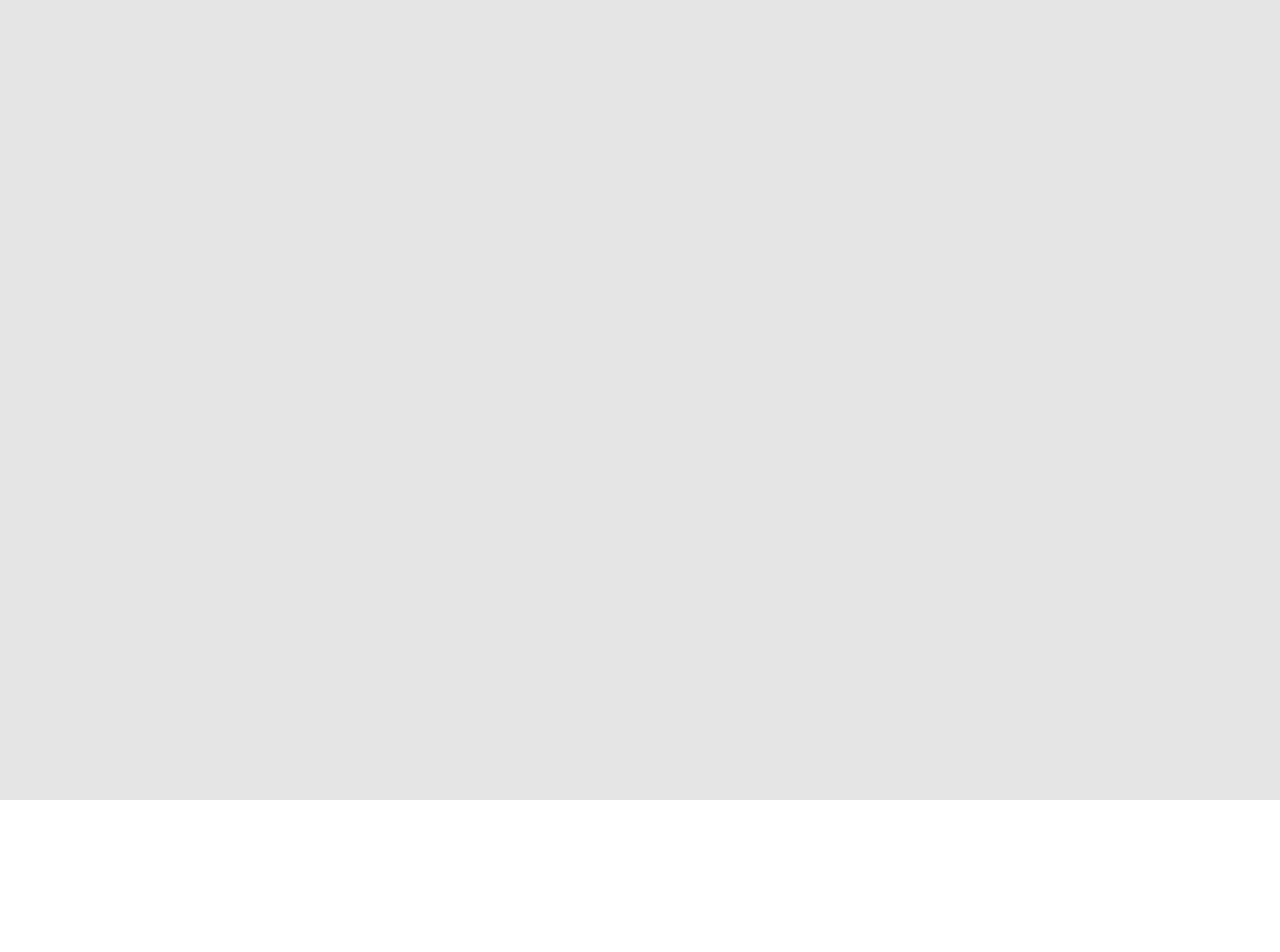
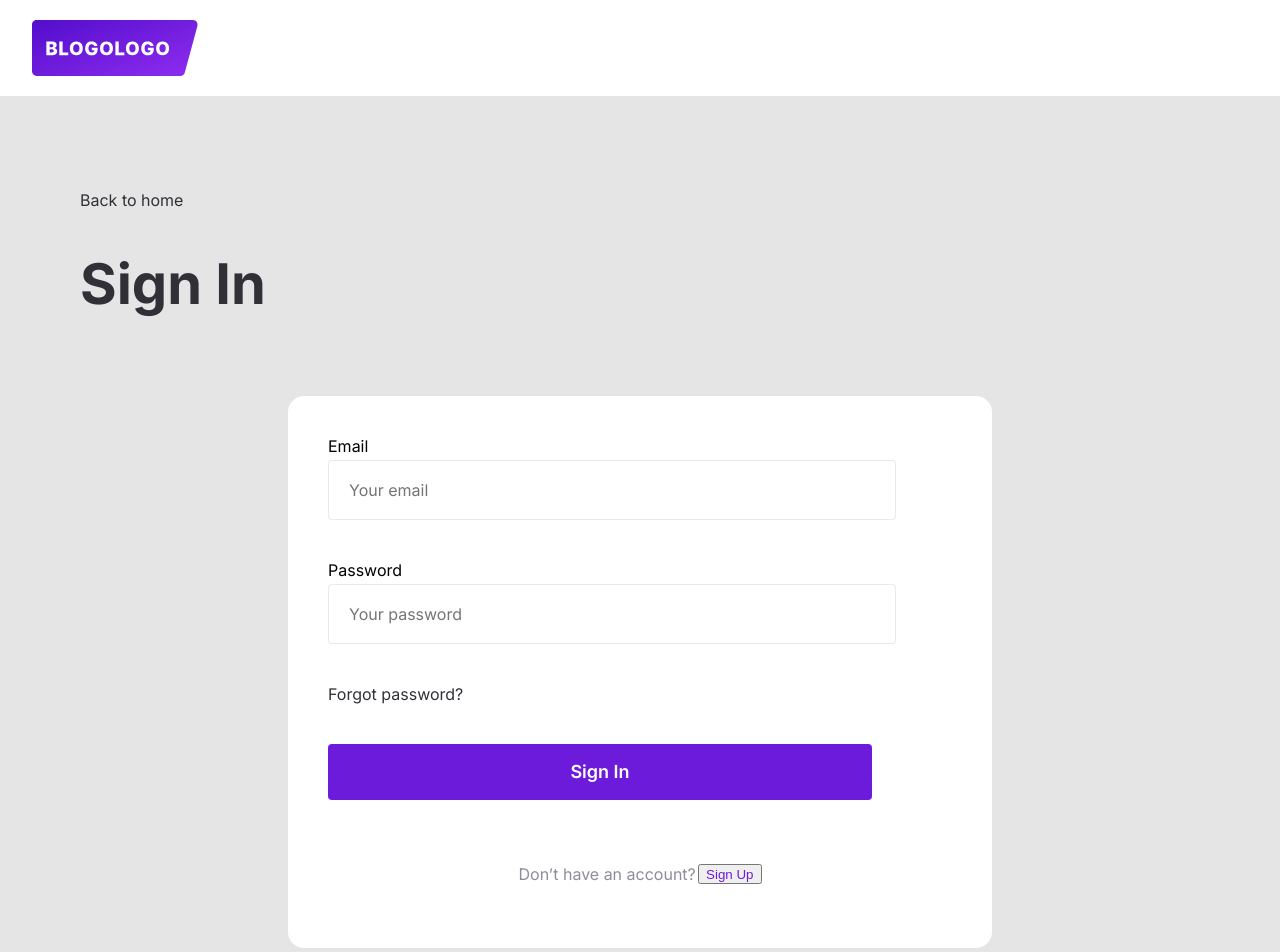
Before and after one commit to VDashkevich/Blog, a React (Create React App) app: page /sign-in in a window 1280 px wide. Before the commit this address had no page. Shown: the top 952 px of the page. Before the commit the page ends 800 px from the top, so only its background shows below. Built offline with nearby package versions, Linux system fonts and the light colour scheme.

Commit message:
protected routing

```diff
--- a/src/components/Header/Header.tsx
+++ b/src/components/Header/Header.tsx
@@ -24,6 +24,8 @@ const Header: FC<HeaderProps> = ({}: any) => {
   const { theme } = UseThemeContext();
   const isLightTheme = theme === Theme.Light;
   const [value, setValue] = useState("");
+  const auth = localStorage.getItem("authToken");
+
   const dispatch = useDispatch();
   const {
     posts: { pending, posts, error },
@@ -75,6 +77,7 @@ const Header: FC<HeaderProps> = ({}: any) => {
       })}
     >
       <Link to={`/`} className="HeaderLogo"></Link>
+      { auth &&
       <div
         className={classnames({
           ["HeaderSearchLight"]: isLightTheme,
@@ -97,11 +100,12 @@ const Header: FC<HeaderProps> = ({}: any) => {
             ["fa-solid fa-magnifying-glass iconDark"]: !isLightTheme,
           })}
         ></i>
-      </div>
-      <div className="HeaderUser">
+      </div>}
+      { auth && <div className="HeaderUser">
         <div className="HeaderUserIcon">
           <i className="fa-regular fa-user"></i>
         </div>
+
         <div
           className={classnames({
             ["HeaderUserNameLight"]: isLightTheme,
@@ -110,7 +114,7 @@ const Header: FC<HeaderProps> = ({}: any) => {
         >
           Artem Malkin
         </div>
-      </div>
+      </div> }
     </div>
   );
 };
--- /dev/null
+++ b/src/pages/ProtectedRoute/ProtectedRoute.tsx
@@ -0,0 +1,18 @@
+import React from "react";
+import { useSelector } from "react-redux";
+import {
+    Route,
+    Routes,
+    Navigate,
+    Outlet,
+    BrowserRouter,
+  } from "react-router-dom";
+
+const ProtectedRoute = ({ path, children} : any) => {
+  const auth = localStorage.getItem('authToken');
+
+return auth ? <Outlet /> : <Navigate to="/sign-in" />;
+
+};
+
+export default ProtectedRoute;
--- a/src/pages/Router/Router.tsx
+++ b/src/pages/Router/Router.tsx
@@ -12,18 +12,21 @@ import MainPage from "../MainPage";
 import ContentPage from "../ContentPage";
 import SignIn from "../SignIn";
 import MainLayout from "../../components/MainLayout";
+import ProtectedRoute from "../ProtectedRoute/ProtectedRoute";
 
 const Router = () => {
-  const dispatch = useDispatch();
 
   return (
     <BrowserRouter>
     <Routes>
           <Route path="/" element={<MainLayout />}>
+          <Route path={"/sign-in"} element={<SignIn />}></Route>
+            <Route path="/" element={<ProtectedRoute />}>
               <Route path="/" element={<MainPage />}></Route>
               <Route path={"/content/:id"} element={<ContentPage />} />
               <Route path={"/search"} element={<SearchPage />} />
-          <Route path={"test"} element={<SignIn />}></Route>
+              <Route path='*' element={<Navigate to ='/'/>}/>
+            </Route>
           </Route>
         </Routes>
     </BrowserRouter>
--- a/src/pages/SignIn/SignIn.tsx
+++ b/src/pages/SignIn/SignIn.tsx
@@ -1,16 +1,28 @@
-import React, { FC, FocusEventHandler } from "react";
+import React, { FC, FocusEventHandler, useEffect } from "react";
 import Input from "../../components/Input";
 import Button from "../../components/Button";
 import { Theme, UseThemeContext } from "../../context/ThemeModeContext";
 import classnames from "classnames";
 import "./SignIn.css";
-import { NavLink } from "react-router-dom";
+import { NavLink, useNavigate } from "react-router-dom";
 
 type SignInProps = {};
 
 const SignIn: FC<SignInProps> = ({}: any) => {
   const { theme } = UseThemeContext();
   const isLightTheme = theme === Theme.Light;
+  const navigate = useNavigate();
+  const auth = localStorage.getItem("authToken");
+  useEffect(() => {
+if(auth) {
+  navigate("/");
+}
+
+  },[])
+  const handleLogin = () => {
+    localStorage.setItem("authToken", "123");
+    navigate("/");
+  };
   return (
     <div
       className={classnames({
@@ -76,6 +88,7 @@ const SignIn: FC<SignInProps> = ({}: any) => {
         </div>
         <div className="SignInButtonBlock">
           <Button
+            onClick={handleLogin}
             btnContent={"Sign In"}
             className=" button_primary SignInButton"
           />
@@ -87,14 +100,15 @@ const SignIn: FC<SignInProps> = ({}: any) => {
           })}
         >
           <span>Don’t have an account?</span>
-          <span
+          <button
+            type="button"
             className={classnames({
               ["SignInSignUpLinkLight"]: isLightTheme,
               ["SignInSignUpLinkDark"]: !isLightTheme,
             })}
           >
             Sign Up
-          </span>
+          </button>
         </div>
       </div>
     </div>
```
Lines whose indentation alone changed are shown as unchanged.
